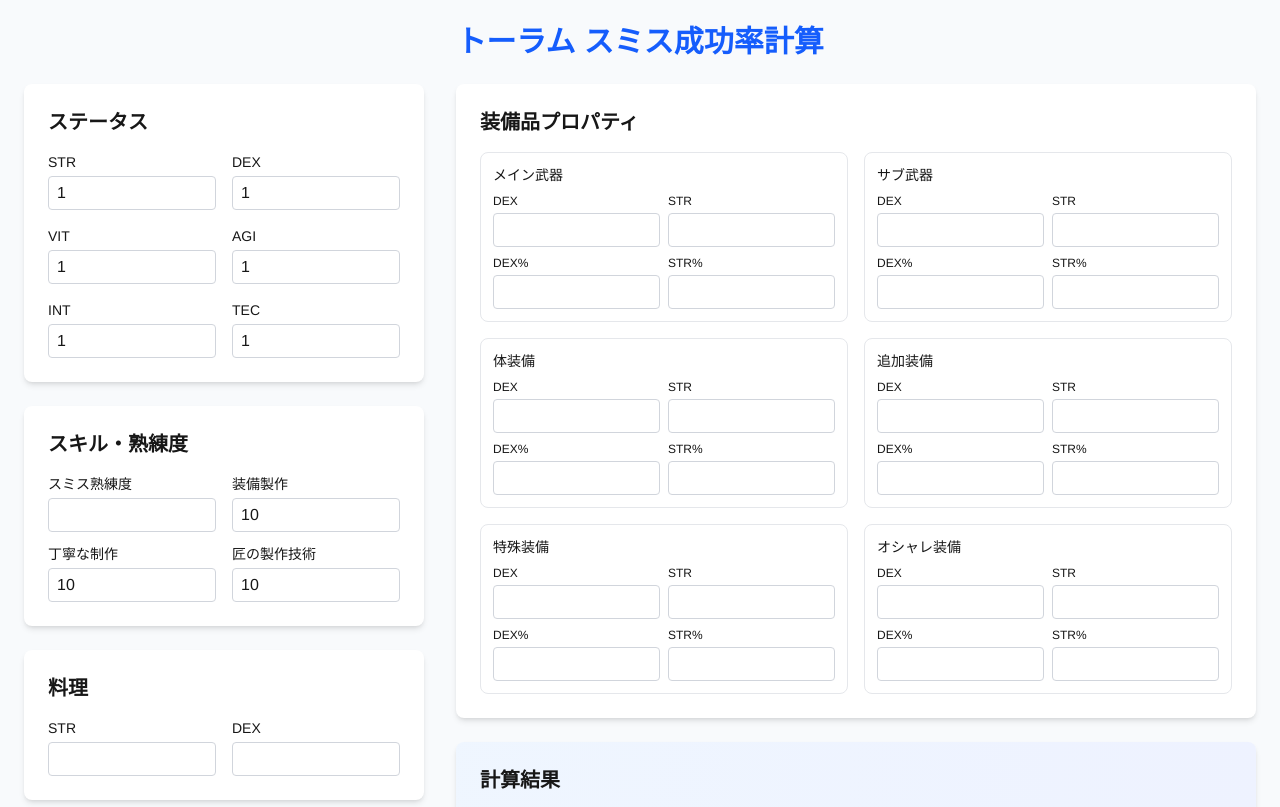
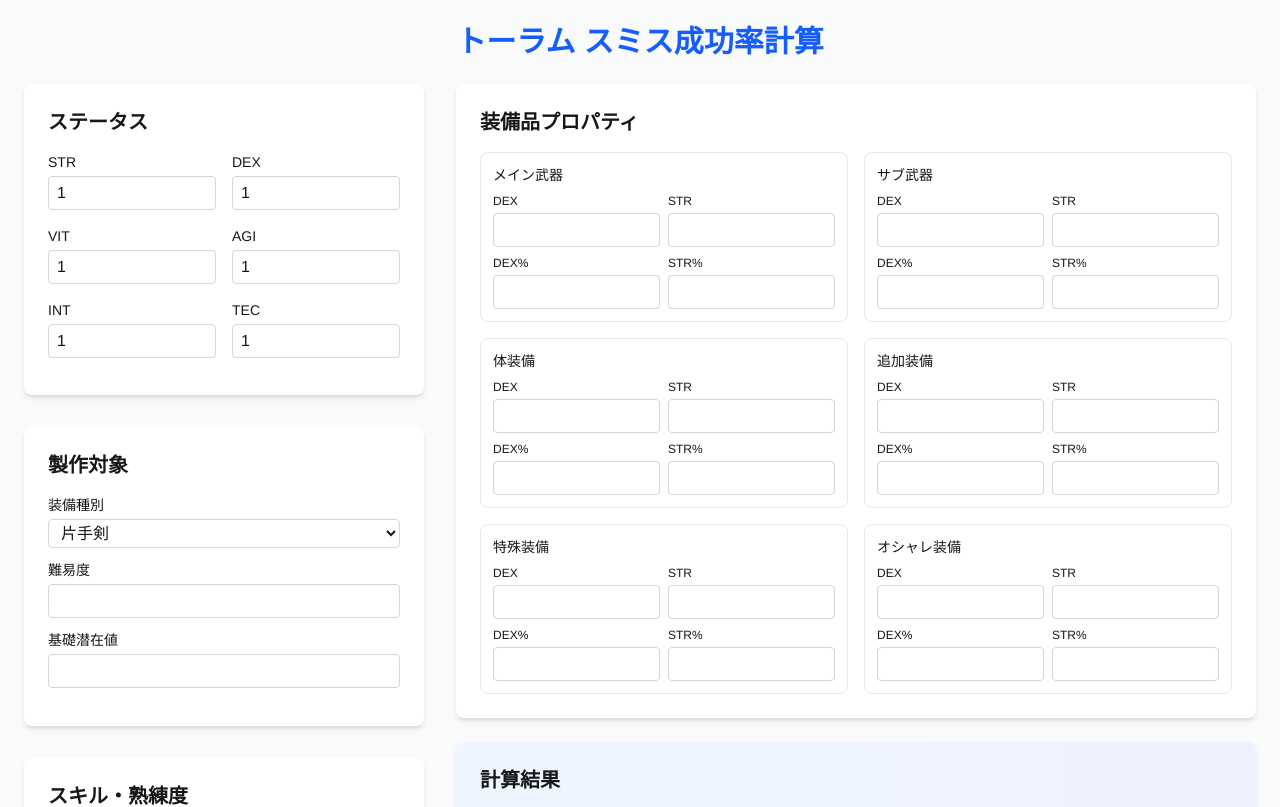
Before and after one commit to nukko-wq/toram-smith-calculator, a Next.js app: page / in a window 1280 px wide. Shown: the top 807 px of the page. Built offline with nearby package versions, Linux system fonts and the light colour scheme.

Commit message:
グリッドレイアウトの調整

```diff
--- a/components/SmithCalculator.tsx
+++ b/components/SmithCalculator.tsx
@@ -118,10 +118,10 @@ export default function SmithCalculator() {
         トーラム スミス成功率計算
       </h1>
 
-      <div className="grid grid-cols-1 lg:grid-cols-2 xl:grid-cols-[1fr_2fr] gap-6 lg:gap-8">
+      <div className="grid grid-cols-1 lg:grid-cols-2 xl:grid-cols-[1fr_2fr] xl:gap-8 gap-6 lg:gap-0 lg:space-y-8">
         {/* 左カラム: キャラクターステータス */}
-        <div className="space-y-4 lg:space-y-6">
-          <div className="bg-white p-6 rounded-lg shadow-md">
+        <div className="space-y-4 lg:space-y-0 xl-space-y-6 lg:col-span-3 xl:col-span-1 grid grid-cols-1 md:grid-cols-2 gap-6 md:gap-8 xl:grid-cols-1">
+          <div className="bg-white p-6 rounded-lg shadow-md order-1">
             <h2 className="text-xl font-semibold mb-4">ステータス</h2>
             <div className="grid grid-cols-2 gap-4">
               {(['str', 'dex', 'vit', 'agi', 'int', 'tec'] as const).map((stat) => (
@@ -157,7 +157,7 @@ export default function SmithCalculator() {
           </div>
 
 
-          <div className="bg-white p-6 rounded-lg shadow-md">
+          <div className="bg-white p-6 rounded-lg shadow-md order-2 md:order-3">
             <h2 className="text-xl font-semibold mb-4">スキル・熟練度</h2>
             <div className="space-y-3">
               {/* 1行目: スミス熟練度, 装備製作 */}
@@ -231,7 +231,7 @@ export default function SmithCalculator() {
             </div>
           </div>
 
-          <div className="bg-white p-6 rounded-lg shadow-md">
+          <div className="bg-white p-6 rounded-lg shadow-md order-4">
             <h2 className="text-xl font-semibold mb-4">料理</h2>
             <div className="grid grid-cols-2 gap-4">
               <div>
@@ -270,7 +270,7 @@ export default function SmithCalculator() {
           </div>
 
           {/* 製作対象 */}
-          <div className="bg-white p-6 rounded-lg shadow-md">
+          <div className="bg-white p-6 rounded-lg shadow-md order-3 md:order-2">
             <h2 className="text-xl font-semibold mb-4">製作対象</h2>
             <div className="space-y-3">
               <div>
```
